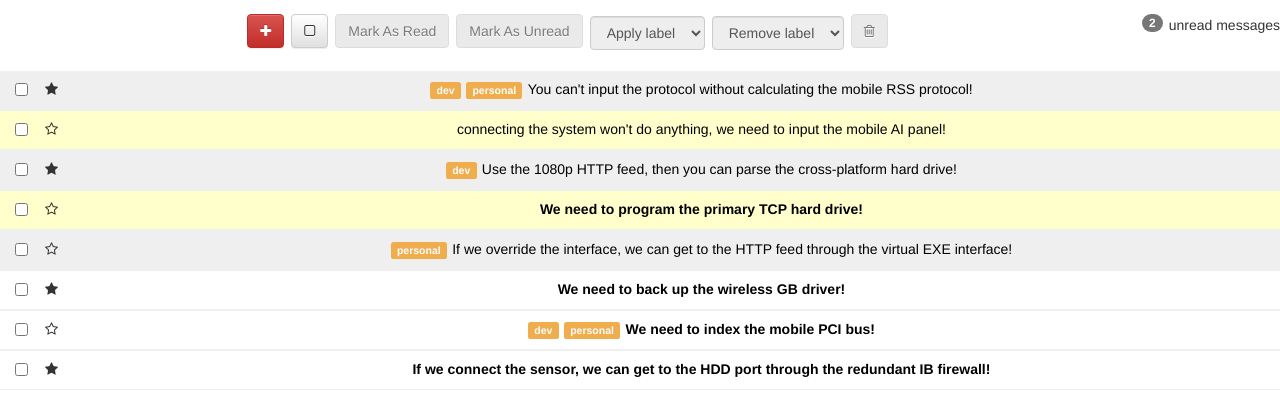
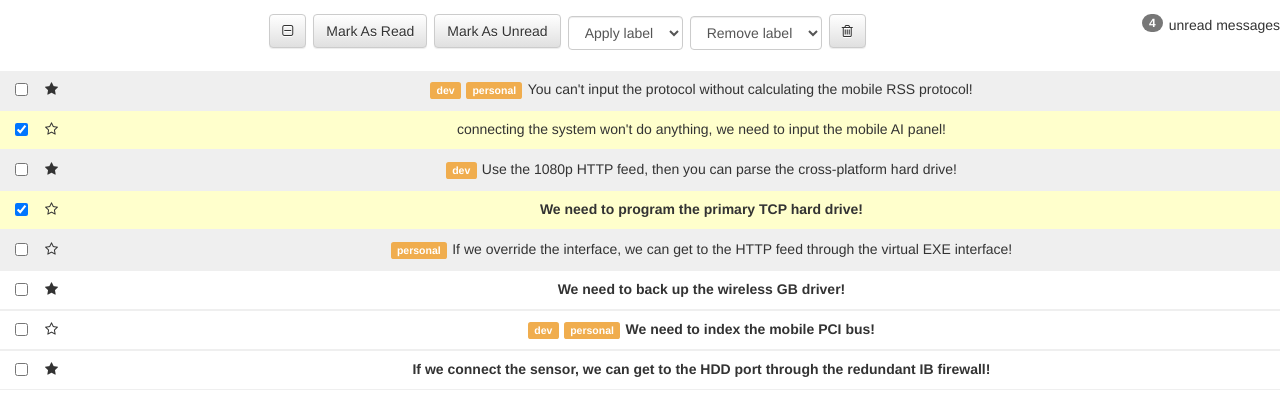
Before and after one commit to adneef/react-inbox, a React (Create React App) app: page / in a window 1280 px wide. Shown: the top 416 px of the page. Built offline with nearby package versions, Linux system fonts and the light colour scheme.

Commit message:
completed, with heavy leaning on the solution

```diff
--- a/src/components/App.js
+++ b/src/components/App.js
@@ -29,11 +29,80 @@ class App extends Component {
     this.toggleProperty(message, 'selected')
   }
 
+  markRead() {
+    this.setState({
+      messages: this.state.messages.map(message => (
+        message.selected ? { ...message, read: true } : message
+      ))
+    })
+  }
+
+  markUnread() {
+    this.setState({
+      messages: this.state.messages.map(message => (
+        message.selected ? { ...message, read: false } : message
+      ))
+    })
+  }
+
+  deleteMessages() {
+    const messages = this.state.messages.filter(message => !message.selected)
+    this.setState({ messages })
+  }
+
+  toggleSelectAll() {
+    const selectedMessages = this.state.messages.filter(message => message.selected)
+    const selected = selectedMessages.length !== this.state.messages.length
+    this.setState({
+      messages: this.state.messages.map(message => (
+        message.selected !== selected ? { ...message, selected } : message
+      ))
+    })
+  }
+
+  applyLabel(label) {
+    const messages = this.state.messages.map(message => (
+      message.selected && !message.labels.includes(label) ?
+      { ...message, labels: [...message.labels, label].sort() }:
+       message
+    ))
+    this.setState( { messages })
+  }
+
+  removeLabel(label) {
+    const messages = this.state.messages.map(message => {
+      const index = message.labels.indexOf(label)
+      if(message.selected && index > -1) {
+        return {
+          ...message,
+          labels: [
+            ...message.labels.slice(0, index),
+            ...message.labels.slice(index + 1)
+          ]
+        }
+      }
+      return message
+    })
+    this.setState({ messages })
+  }
+
   render() {
     return (
       <div className="App">
-        <Toolbar/>
-        <MessageList messages={this.state.messages} starClick={this.starClick.bind(this)} selected={this.selected.bind(this)}/>
+        <Toolbar
+          messages={this.state.messages}
+          markRead = {this.markRead.bind(this)}
+          markUnread={this.markUnread.bind(this)}
+          deleteMessages={this.deleteMessages.bind(this)}
+          toggleSelectAll={this.toggleSelectAll.bind(this)}
+          applyLabel={this.applyLabel.bind(this)}
+          removeLabel={this.removeLabel.bind(this)}
+        />
+        <MessageList
+          messages={this.state.messages}
+          starClick={this.starClick.bind(this)}
+          selected={this.selected.bind(this)}
+        />
       </div>
     )
   }
--- a/src/components/Message.js
+++ b/src/components/Message.js
@@ -12,7 +12,7 @@ const Message = ({message, starClick, selected}) => {
       <div className="col-xs-1">
         <div className="row">
           <div className="col-xs-2">
-            <input type="checkbox" />
+            <input type="checkbox" checked={!!message.selected} readOnly={true}/>
           </div>
           <div className="col-xs-2" onClick ={ starShow }>
             <i className={message.starred ? "star fa fa-star" : "star fa fa-star-o"}></i>
@@ -21,9 +21,9 @@ const Message = ({message, starClick, selected}) => {
       </div>
       <div className="col-xs-11">
         {message.labels.map((label, i) => <span key={i+1} className="label label-warning">{label}</span>)}
-        <a href="">
+        {/* <a href=""> */}
           {message.subject}
-        </a>
+        {/* </a> */}
       </div>
     </div>
   )
--- a/src/components/Toolbar.js
+++ b/src/components/Toolbar.js
@@ -1,45 +1,67 @@
 import React from 'react'
 
-const Toolbar = () => {
+const Toolbar = ({
+  messages,
+  markRead,
+  markUnread,
+  deleteMessages,
+  toggleSelectAll,
+  applyLabel,
+  removeLabel}) => {
+
+  const unreadCount = messages.filter(message => !message.read).length
+  const selectedCount = messages.filter(message => message.selected).length
+  let selectAllClass
+
+  switch(selectedCount) {
+    case 0:
+      selectAllClass = 'fa-square-o'
+      break;
+    case messages.length:
+      selectAllClass = 'fa-check-square-o'
+      break;
+    default:
+      selectAllClass = 'fa-minus-square-o'
+  }
+
   return (
     <div className="row toolbar">
       <div className="col-md-12">
         <p className="pull-right">
-          <span className="badge badge">2</span>
-          unread messages
+          <span className="badge badge">{unreadCount}</span>
+          {unreadCount>1 ? "unread messages": "unread message"}
         </p>
 
-        <a className="btn btn-danger">
-          <i className="fa fa-plus"></i>
-        </a>
-
-        <button className="btn btn-default">
-          <i className="fa fa-square-o"></i>
+        <button className="btn btn-default" onClick={toggleSelectAll}>
+          <i className={`fa ${selectAllClass}`}></i>
         </button>
 
-        <button className="btn btn-default" disabled="disabled">
+        <button className="btn btn-default" disabled={selectedCount === 0} onClick={markRead}>
           Mark As Read
         </button>
 
-        <button className="btn btn-default" disabled="disabled">
+        <button className="btn btn-default" disabled={selectedCount === 0} onClick={markUnread}>
           Mark As Unread
         </button>
 
-        <select className="form-control label-select" disabled="disabled">
+        <select className="form-control label-select" disabled={selectedCount === 0} onChange={(e) => {applyLabel(e.target.value); e.target.selectedIndex = 0}}>
           <option>Apply label</option>
           <option value="dev">dev</option>
           <option value="personal">personal</option>
           <option value="gschool">gschool</option>
         </select>
 
-        <select className="form-control label-select" disabled="disabled">
+        <select className="form-control label-select"
+          disabled={selectedCount === 0}
+          onChange={(e) => {removeLabel(e.target.value); e.target.selectedIndex = 0}}
+          >
           <option>Remove label</option>
           <option value="dev">dev</option>
           <option value="personal">personal</option>
           <option value="gschool">gschool</option>
         </select>
 
-        <button className="btn btn-default" disabled="disabled">
+        <button className="btn btn-default" disabled={selectedCount === 0} onClick={deleteMessages}>
           <i className="fa fa-trash-o"></i>
         </button>
       </div>
```
